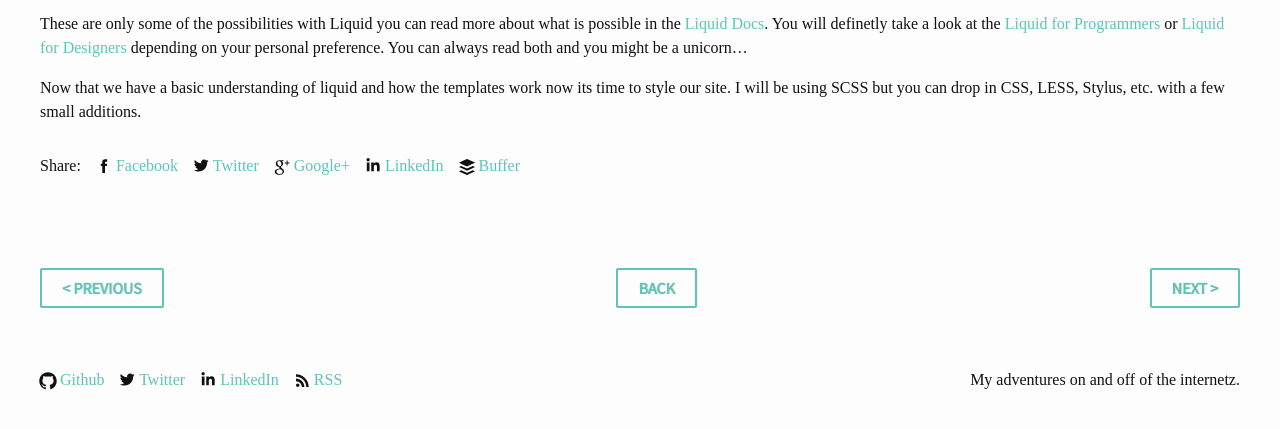
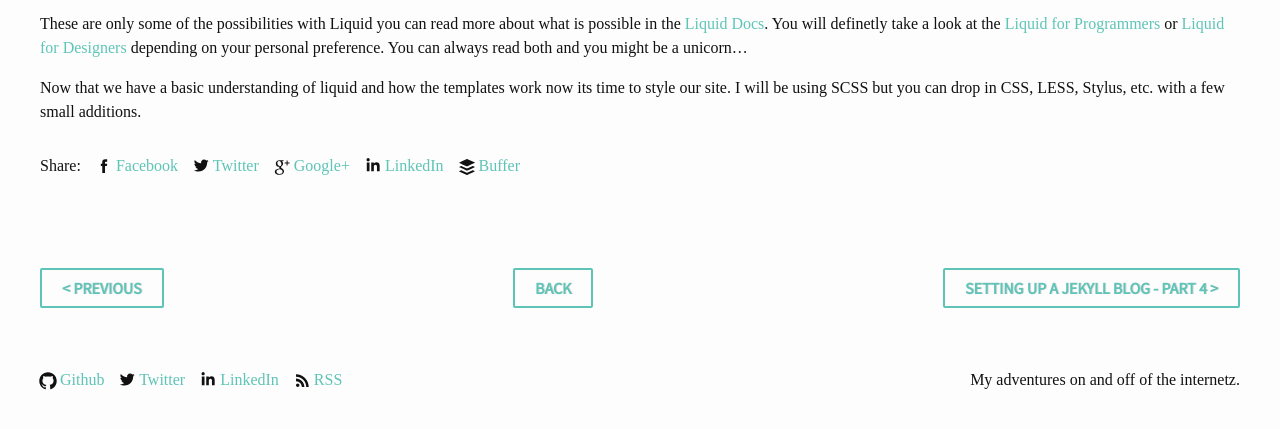
Before and after one commit to DHolloran/danholloran-com, a Jekyll site: the page built from _posts/2015/2015-07-29-setting-up-a-jekyll-blog-part-3.markdown, in a window 1280 px wide and 900 px high, scrolled down 1584 px, cut to the strip 448-877 px from the top of the window. Built offline with Jekyll 4.4.1, drawn with Linux system fonts in a browser that asks for light colours; some web fonts are replaced; comment, search, counter and statistics services are not loaded.

Commit message:
Adds link to Part 4 post

```diff
--- a/_posts/2015/2015-07-29-setting-up-a-jekyll-blog-part-3.markdown
+++ b/_posts/2015/2015-07-29-setting-up-a-jekyll-blog-part-3.markdown
@@ -4,6 +4,9 @@
 date: "2015-07-29 20:37"
 image:
   featured: 'photo-1430620081187-c59647bac29e'
+series:
+  url: "/2015/08/09/setting-up-a-jekyll-blog-part-4/"
+  label: "Setting Up a Jekyll Blog - Part 4"
 ---
 
 ### Jekyll + Liquid
```
